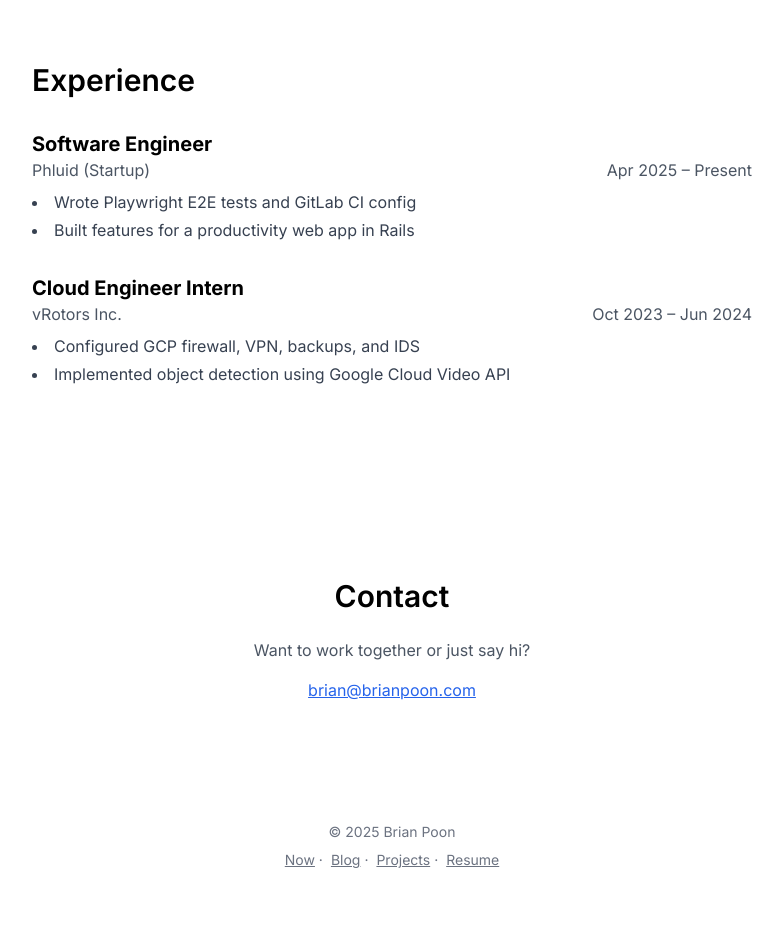
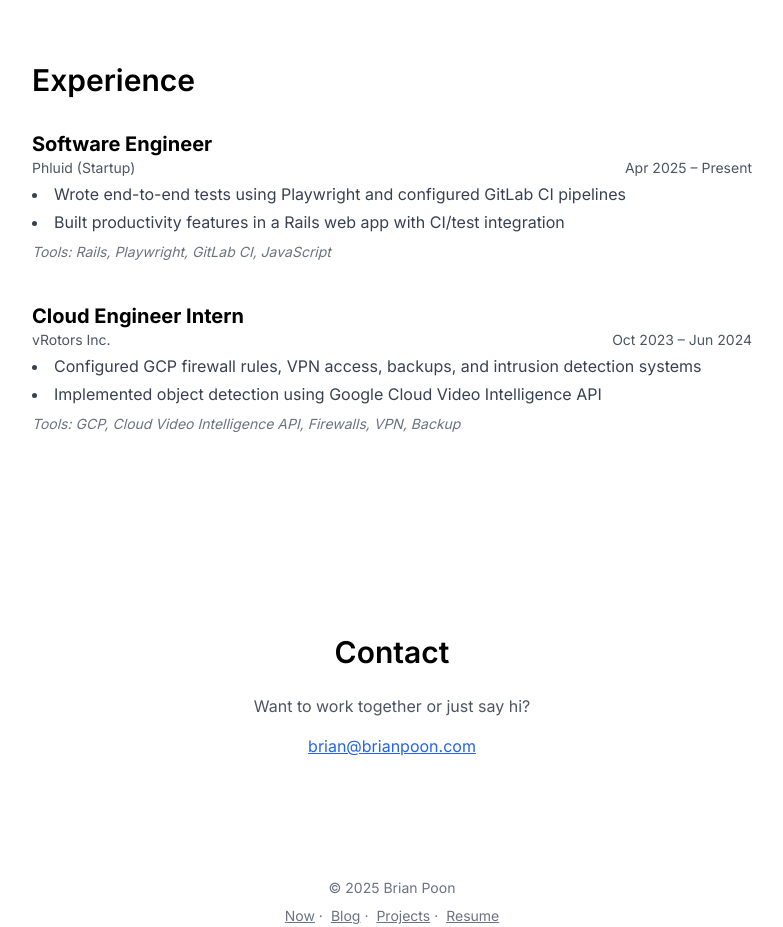
Before and after one commit to Brian-S-Poon/brianpoon.com, a React (Vite) app: page / in a window 1280 px wide. Shown: the part 1960-2887 px from the top of the page, without its empty margins (248-1031 px from the left). Built offline with nearby package versions, Linux system fonts and the light colour scheme; the HTML template or start-up script is replaced by a standard one.

Commit message:
Update Experience.jsx

```diff
--- a/src/components/Experience.jsx
+++ b/src/components/Experience.jsx
@@ -7,18 +7,20 @@ const experiences = [
     company: 'Phluid (Startup)',
     date: 'Apr 2025 – Present',
     bullets: [
-      'Wrote Playwright E2E tests and GitLab CI config',
-      'Built features for a productivity web app in Rails',
+      'Wrote end-to-end tests using Playwright and configured GitLab CI pipelines',
+      'Built productivity features in a Rails web app with CI/test integration',
     ],
+    tools: 'Rails, Playwright, GitLab CI, JavaScript',
   },
   {
     role: 'Cloud Engineer Intern',
     company: 'vRotors Inc.',
     date: 'Oct 2023 – Jun 2024',
     bullets: [
-      'Configured GCP firewall, VPN, backups, and IDS',
-      'Implemented object detection using Google Cloud Video API',
+      'Configured GCP firewall rules, VPN access, backups, and intrusion detection systems',
+      'Implemented object detection using Google Cloud Video Intelligence API',
     ],
+    tools: 'GCP, Cloud Video Intelligence API, Firewalls, VPN, Backup',
   },
 ];
 
@@ -35,20 +37,25 @@ export default function Experience() {
       {experiences.map((job, i) => (
         <motion.div
           key={i}
-          className="mb-8"
+          className="mb-10"
           initial={{ opacity: 0, y: 10 }}
           whileInView={{ opacity: 1, y: 0 }}
           transition={{ delay: i * 0.1 }}
           viewport={{ once: true }}
         >
           <h3 className="text-xl font-bold">{job.role}</h3>
-          <div className="text-gray-600 dark:text-gray-400 flex justify-between">
+          <div className="text-gray-600 dark:text-gray-400 flex justify-between text-sm mb-1">
             <span>{job.company}</span>
             <span>{job.date}</span>
           </div>
-          <ul className="mt-2 list-disc list-inside space-y-1 text-gray-700 dark:text-gray-300">
-            {job.bullets.map((item, j) => <li key={j}>{item}</li>)}
+          <ul className="list-disc list-inside space-y-1 text-gray-700 dark:text-gray-300">
+            {job.bullets.map((item, j) => (
+              <li key={j}>{item}</li>
+            ))}
           </ul>
+          <p className="mt-2 text-sm text-gray-500 dark:text-gray-400 italic">
+            Tools: {job.tools}
+          </p>
         </motion.div>
       ))}
     </motion.section>
```
